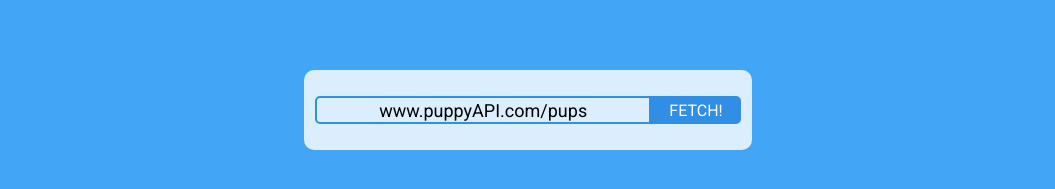
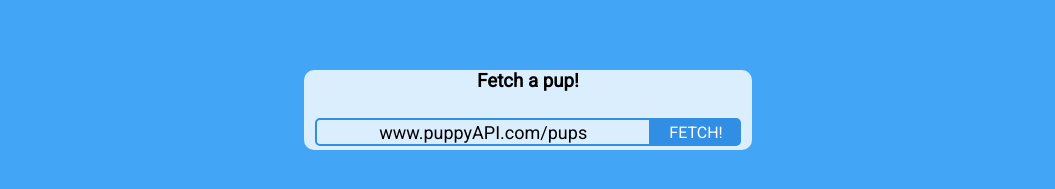
Before and after one commit to robpwatkins/puppyAPI, a React (Create React App) app in the folder client/: page / in a window 1280 px wide. Shown: the part 575-764 px from the top of the page, without its empty margins (112-1167 px from the left). Built offline with nearby package versions, Linux system fonts and the light colour scheme; no server answers.

Commit message:
workin on fetcher

```diff
--- a/client/src/App.css
+++ b/client/src/App.css
@@ -152,6 +152,7 @@ nav a:nth-child(1) {
   width: 35%;
   height: 10%;
   text-align: center;
+  font-family: 'Roboto', sans-serif;
   background: rgba(255, 255, 255, 0.808);
   border-radius: 10px;
 }
@@ -162,7 +163,6 @@ nav a:nth-child(1) {
   height: 100%;
   justify-content: center;
   align-items: center;
-  font-family: 'Roboto', sans-serif;
 }
 
 .fake-input {
--- a/client/src/components/Fetcher.js
+++ b/client/src/components/Fetcher.js
@@ -3,7 +3,7 @@ import React from 'react';
 const Fetcher = () => {
   return (
     <div className="fetcher-container">
-      {/* <h3>Fetch a pup!</h3> */}
+      <h3>Fetch a pup!</h3>
       <div className="fetcher">
         <div className="fake-input">www.puppyAPI.com/pups</div>
         <button>FETCH!</button>
```
